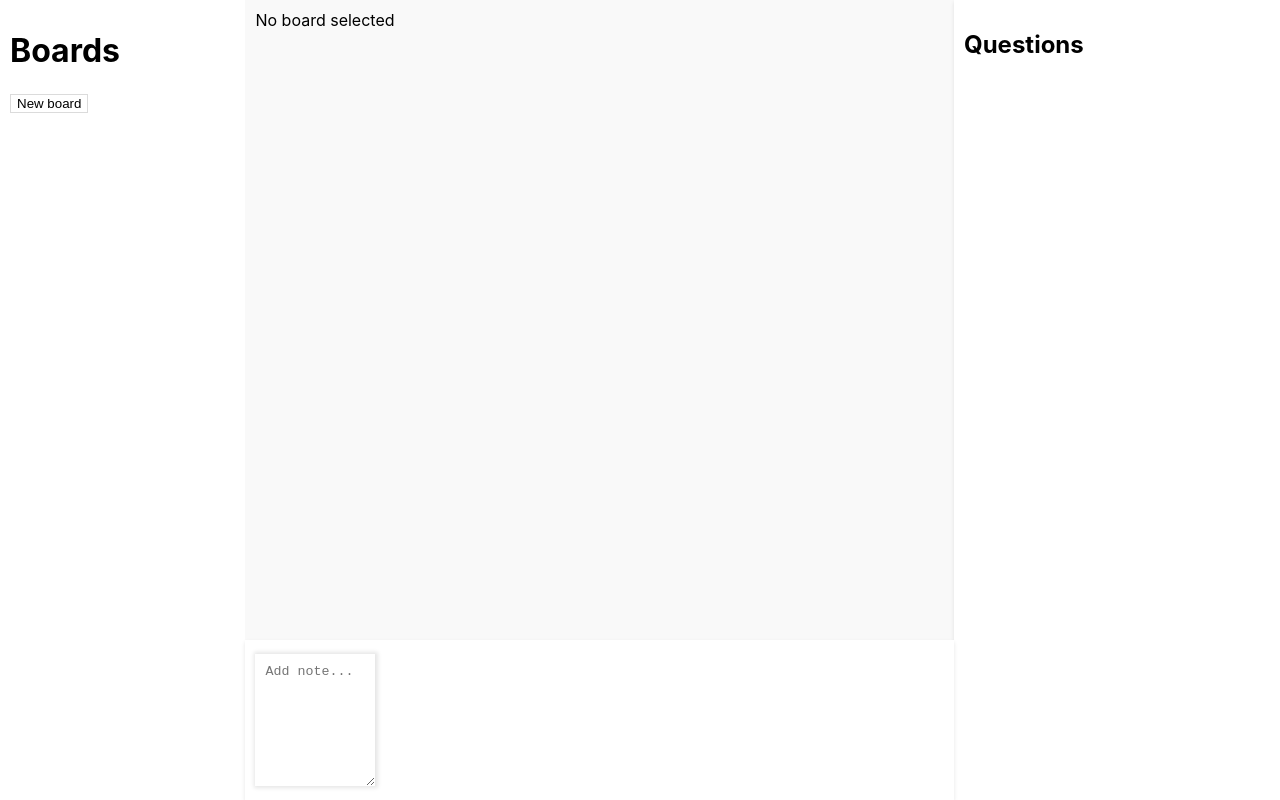
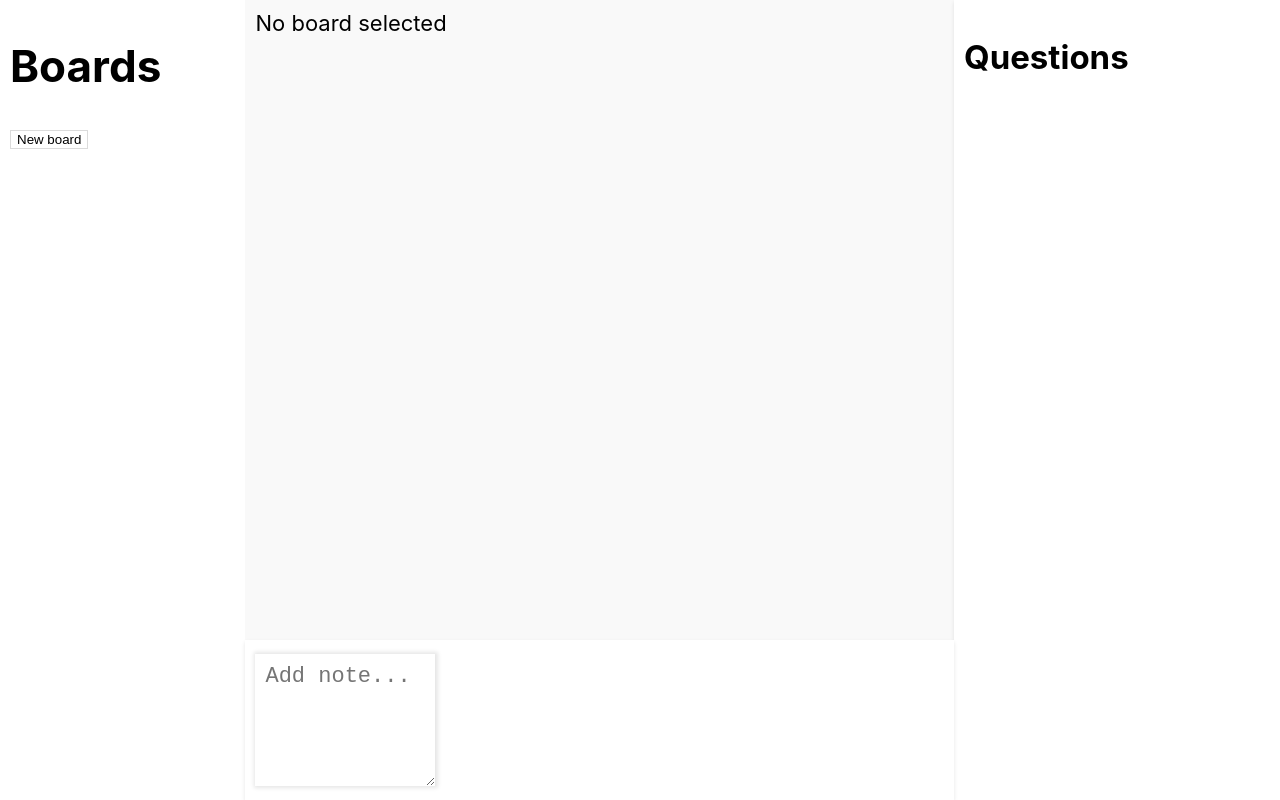
Before and after one commit to tamastarjan/analysis-board, a React (Create React App) app: page / in a window 1280 px wide. Built offline with nearby package versions, Linux system fonts and the light colour scheme.

Commit message:
Adjust style

```diff
--- a/src/index.css
+++ b/src/index.css
@@ -27,12 +27,17 @@
 }
 
 body {
+  font-size: 22px;
   margin: 0;
   font-family: -apple-system, BlinkMacSystemFont, "Segoe UI", "Roboto", "Oxygen",
     "Ubuntu", "Cantarell", "Fira Sans", "Droid Sans", "Helvetica Neue",
     sans-serif;
   -webkit-font-smoothing: antialiased;
   -moz-osx-font-smoothing: grayscale;
+}
+
+textarea {
+  font-size: 22px;
 }
 
 code {
@@ -186,7 +191,7 @@ button:hover {
 }
 
 textarea.loose-note-input {
-  width: 120px;
+  width: 180px;
   height: calc(100% - 28px);
   padding: 10px;
   outline: none;
@@ -213,17 +218,18 @@ textarea.loose-note-input:focus {
 }
 
 .loose-notes {
-  width: calc(100% - 120px);
+  width: calc(100% - 180px);
   display: flex;
-  margin-left: 120px;
+  margin-left: 180px;
   padding-left: 10px;
-  overflow: auto;
+  overflow-x: auto;
+  overflow-y: visible;
   height: calc(100%);
 }
 
 .loose-note {
   flex-shrink: 0;
-  width: 120px;
+  width: 180px;
   height: calc(100% - 8px);
   padding: 10px;
   margin: 4px 10px 4px 0;
```
